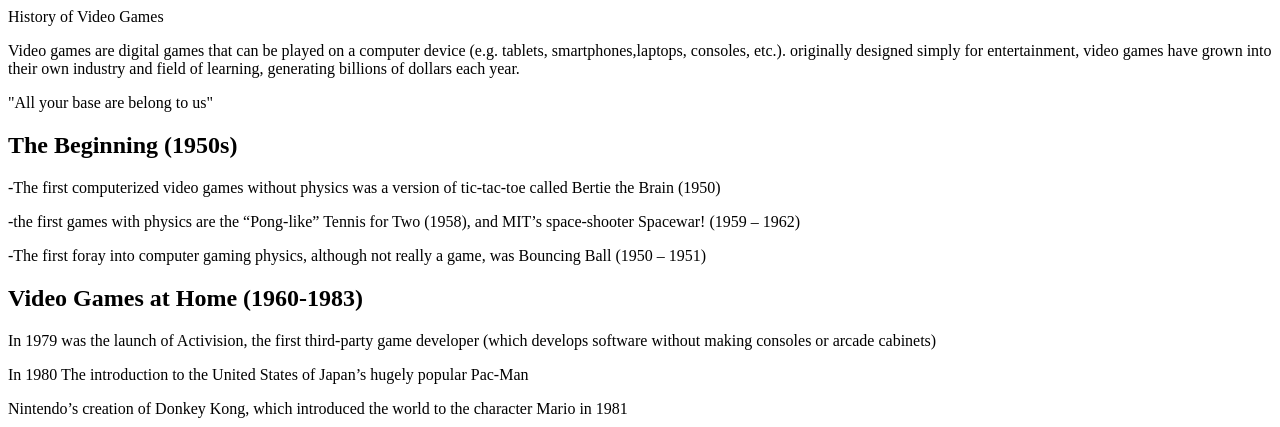
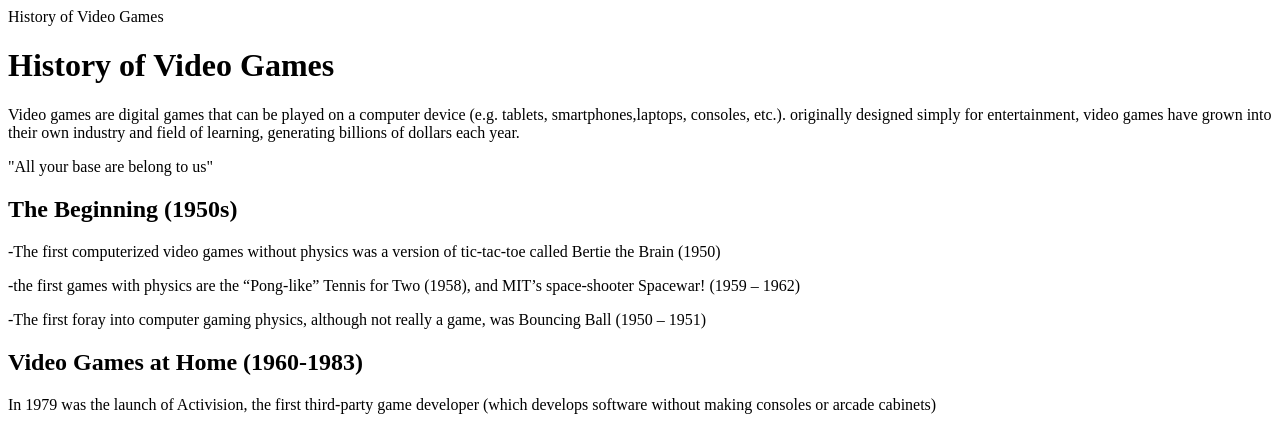
Before and after one commit to johnfborden/johnfborden.github.io, a plain HTML site: page HistoryofVideoGames.html in a window 1280 px wide. Shown: the top 427 px of the page. Drawn offline with Linux system fonts and the light colour scheme.

Commit message:
Update HistoryofVideoGames.html

```diff
--- a/HistoryofVideoGames.html
+++ b/HistoryofVideoGames.html
@@ -1,5 +1,5 @@
 <head>History of Video Games</head>
-   <title>History of Video Games</title>
+   <h1>History of Video Games</h1>
           <p>Video games are digital games that can be played on a computer device (e.g. tablets, smartphones,laptops, consoles, etc.). originally designed simply for entertainment, video games have grown into their own industry and field of learning, generating billions of dollars each year.</p>
           <p>"All your base are belong to us"</p>
     <h2>The Beginning (1950s)</h2>
```
